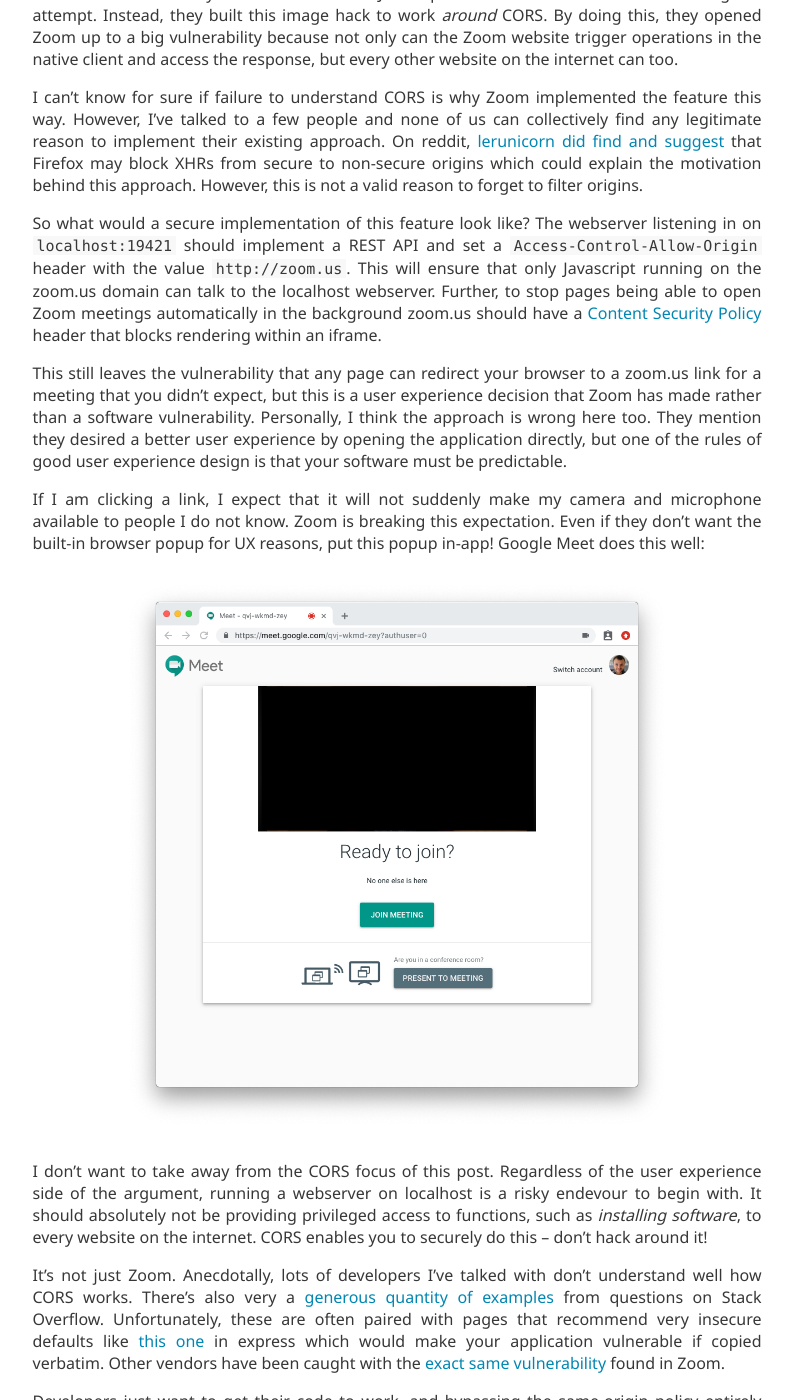
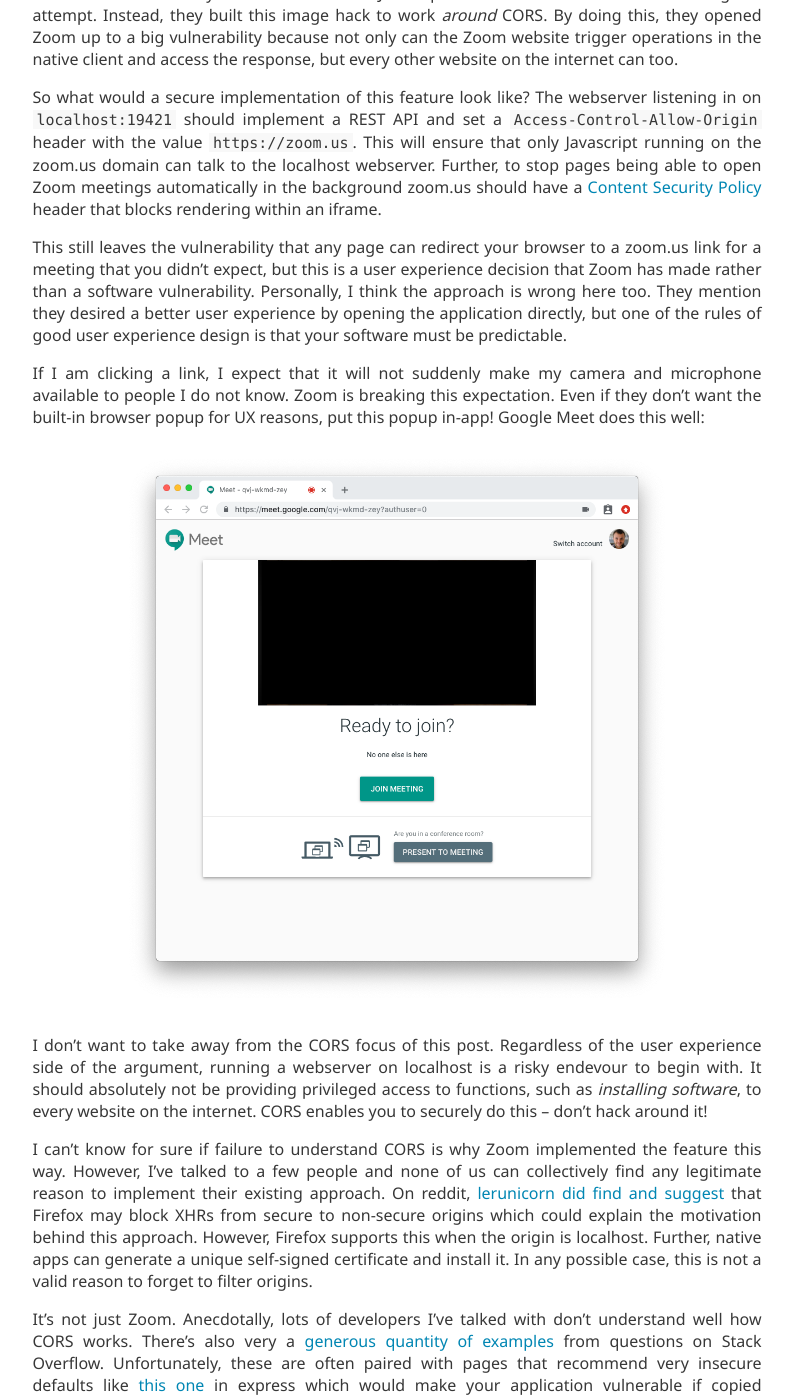
Before and after one commit to chrisfosterelli/chrisfosterelli.github.io, a Jekyll site: the page built from _posts/2019-07-10-developers-dont-understand-cors.md, in a window 1280 px wide and 1400 px high, scrolled down 1190 px. Shown: the whole window, without its empty margins (243-1036 px from the left). Built offline with Jekyll 4.4.1, drawn with Linux system fonts in a browser that asks for light colours; some of the changed lines change nothing that is shown.

Commit message:
Adjust wording

```diff
--- a/_posts/2019-07-10-developers-dont-understand-cors.md
+++ b/_posts/2019-07-10-developers-dont-understand-cors.md
@@ -46,16 +46,9 @@
 because not only can the Zoom website trigger operations in the native client
 and access the response, but every other website on the internet can too.
 
-I can't know for sure if failure to understand CORS is why Zoom implemented the
-feature this way. However, I've talked to a few people and none of us can
-collectively find any legitimate reason to implement their existing approach.
-On reddit, [lerunicorn did find and suggest] that Firefox may block XHRs from
-secure to non-secure origins which could explain the motivation behind this
-approach. However, this is not a valid reason to forget to filter origins.
-
 So what would a secure implementation of this feature look like? The webserver
 listening in on `localhost:19421` should implement a REST API and set a
-`Access-Control-Allow-Origin` header with the value `http://zoom.us`. This will
+`Access-Control-Allow-Origin` header with the value `https://zoom.us`. This will
 ensure that only Javascript running on the zoom.us domain can talk to the
 localhost webserver. Further, to stop pages being able to open Zoom meetings
 automatically in the background zoom.us should have a [Content Security Policy]
@@ -83,6 +76,15 @@
 access to functions, such as _installing software_, to every website on the
 internet. CORS enables you to securely do this -- don't hack around it!
 
+I can't know for sure if failure to understand CORS is why Zoom implemented the
+feature this way. However, I've talked to a few people and none of us can
+collectively find any legitimate reason to implement their existing approach.
+On reddit, [lerunicorn did find and suggest] that Firefox may block XHRs from
+secure to non-secure origins which could explain the motivation behind this
+approach. However, Firefox supports this when the origin is localhost. Further,
+native apps can generate a unique self-signed certificate and install it. In
+any possible case, this is not a valid reason to forget to filter origins.
+
 It's not just Zoom. Anecdotally, lots of developers I've talked with don't
 understand well how CORS works.  There's also very a [generous quantity of
 examples] from questions on Stack Overflow.  Unfortunately, these are often
```
